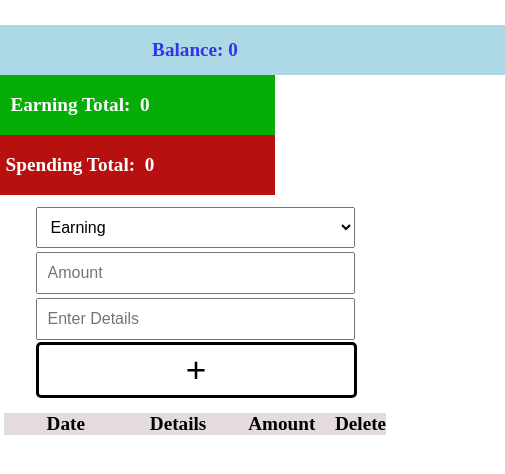
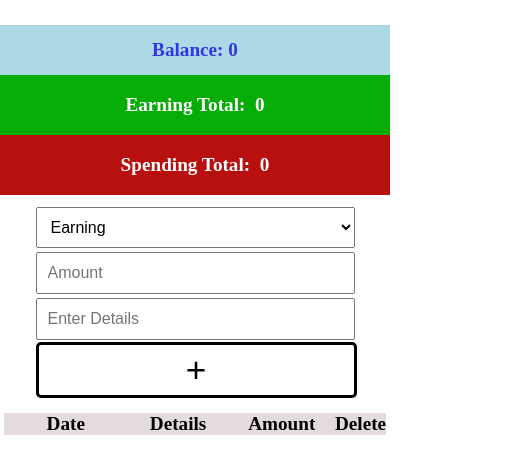
Before and after one commit to bidhantech/earnings-spendings-diary-using-react, a React (Create React App) app: page / in a window 390 px wide. Shown: the top 474 px of the page, 505 px wide, since content can reach past the window. Built offline with nearby package versions, Linux system fonts and the light colour scheme.

Commit message:
Added basic responsiveness

```diff
--- a/src/App.css
+++ b/src/App.css
@@ -143,6 +143,10 @@ li span{
         width: 100vw;
     }
 
+    .Dashboard-container, .remaining{
+        width: 100vw;
+    }
+
     .Form{
         flex-direction: column;
         width: 95%;
```
